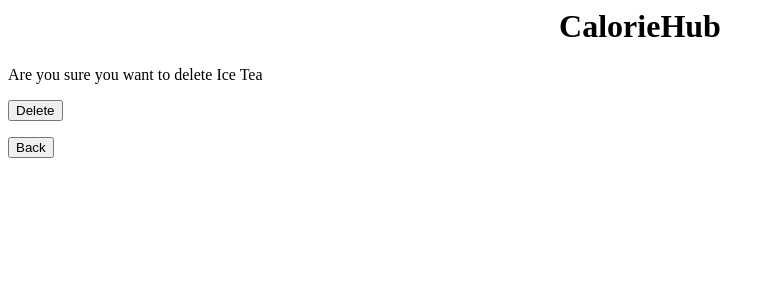
After one commit to harriskwong1208/CalorieHub, a Django app: page /food/1/delete in a window 1280 px wide. The commit adds this page. Shown: the top 300 px of the page, without its empty margins (0-775 px from the left). Run offline with Django 4.2, Linux system fonts and the light colour scheme; data comes from the database, SQL or seed files in the repository; both versions use the stored data as it was after the commit.

Commit message:
Added delete view in food views.

```diff
--- /dev/null
+++ b/food/templates/food/food_delete.html
@@ -0,0 +1,13 @@
+{% extends "base.html" %}
+
+{% block content %}
+
+<form method="POST"> {% csrf_token %}
+    <p>Are you sure you want to delete {{food.title}}</p>
+    <a href="{% url 'food.list'%}"><button type="submit" value="Confirm">Delete</button></a>
+</form>
+<a href="{% url 'food.list'%}"><button>Back</button></a>
+
+
+
+{%endblock %}
--- a/food/templates/food/food_detail.html
+++ b/food/templates/food/food_detail.html
@@ -8,5 +8,6 @@
     <p>{{food.text}}</p>
     <a href="{% url 'food.list'%}"><button>Back</button></a>
     <a href="{% url 'food.update' pk=food.id %}"><button>Edit</button></a>
+    <a href="{% url 'food.delete' pk=food.id %}"><button>Delete</button></a>
 
 {% endblock %}
--- a/food/urls.py
+++ b/food/urls.py
@@ -10,6 +10,8 @@ urlpatterns = [
     path('<int:pk>',views.FoodDetailView.as_view(),name="food.detail"),
     path('new/',views.FoodCreateView.as_view(),name="food.new"),
     path('<int:pk>/edit',views.FoodUpdateView.as_view(),name="food.update"),
+    path('<int:pk>/delete',views.FoodDeleteView.as_view(),name="food.delete"),
+
 
 
 ]
--- a/food/views.py
+++ b/food/views.py
@@ -1,12 +1,20 @@
 from django.shortcuts import render
 
 from django.views.generic import CreateView,DetailView,ListView,UpdateView
+
+#For delete views
+from django.views.generic.edit import DeleteView
 
 #for error raising
 from django.http import Http404
 
 from .models import Food
 from .forms import FoodForm
+
+class FoodDeleteView(DeleteView):
+    model = Food
+    success_url = '/food/'
+    template_name = 'food/food_delete.html'
 
 class FoodUpdateView(UpdateView):
     model = Food
```
Also changed, not shown: db.sqlite3.
